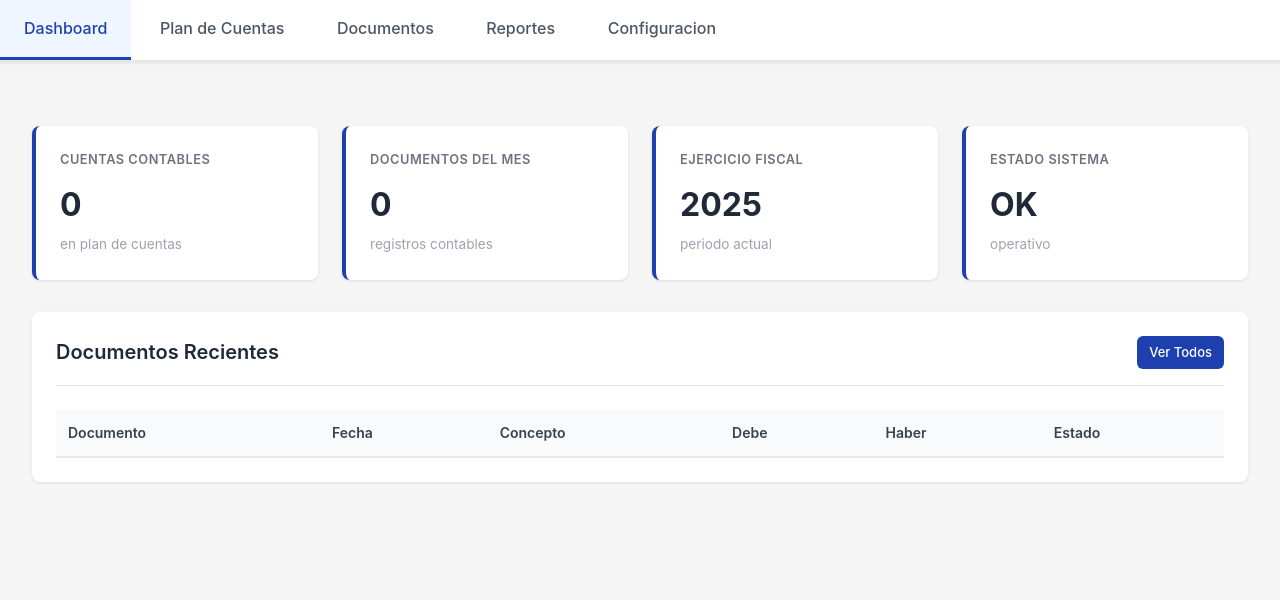
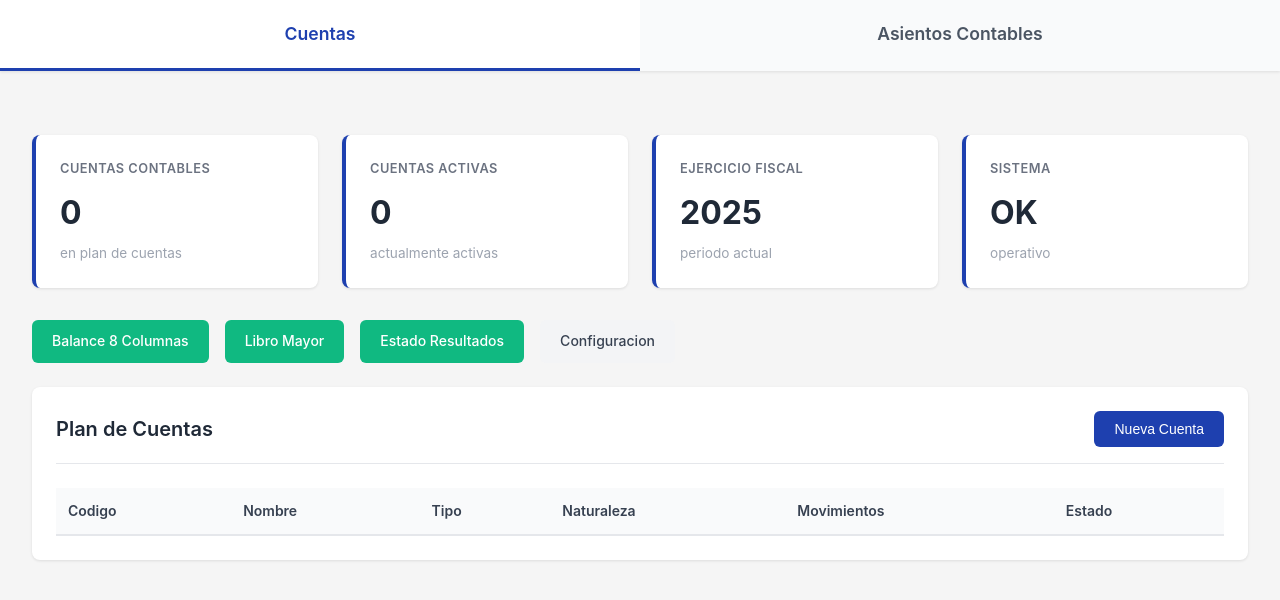
Before and after one commit to isoauditorchile-stack/conecta-erp, a PHP site: page /modules/contabilidad/contabilidad.php in a window 1280 px wide. Shown: the part 120-720 px from the top of the page. Run offline with PHP 8.4, Linux system fonts and the light colour scheme; data that the repository does not hold is empty.

Commit message:
fix: Restructurar modulo Contabilidad a solo 2 pestanas (Cuentas y Asientos Contables)

```diff
--- a/modules/contabilidad/contabilidad.php
+++ b/modules/contabilidad/contabilidad.php
@@ -32,7 +32,7 @@ try {
 $company_id = isset($_SESSION['company_id']) ? $_SESSION['company_id'] : 1;
 $user_id = isset($_SESSION['user_id']) ? $_SESSION['user_id'] : 1;
 
-$action = $_GET['action'] ?? $_POST['action'] ?? 'dashboard';
+$action = $_GET['action'] ?? $_POST['action'] ?? 'accounts';
 $message = '';
 $error = '';
 
@@ -1110,10 +1110,10 @@ try {
         .header { background: linear-gradient(135deg, #1e3a8a 0%, #1e40af 100%); color: white; padding: 1.5rem 2rem; box-shadow: 0 2px 8px rgba(0,0,0,0.15); }
         .header h1 { font-size: 1.75rem; font-weight: 600; margin-bottom: 0.25rem; }
         .header p { opacity: 0.95; font-size: 0.9rem; }
-        .nav { background: white; padding: 0; box-shadow: 0 1px 3px rgba(0,0,0,0.1); margin-bottom: 2rem; border-bottom: 2px solid #e5e7eb; }
-        .nav a { display: inline-block; padding: 1rem 1.5rem; color: #4b5563; text-decoration: none; font-weight: 500; transition: all 0.2s; border-bottom: 3px solid transparent; }
-        .nav a:hover { background: #f9fafb; color: #1e40af; }
-        .nav a.active { color: #1e40af; border-bottom-color: #1e40af; background: #eff6ff; }
+        .tabs { background: white; padding: 0; box-shadow: 0 1px 3px rgba(0,0,0,0.1); margin-bottom: 2rem; display: flex; gap: 0; }
+        .tabs a { flex: 1; text-align: center; padding: 1.25rem 2rem; color: #4b5563; text-decoration: none; font-weight: 600; font-size: 1.1rem; transition: all 0.2s; border-bottom: 3px solid transparent; background: #f9fafb; }
+        .tabs a:hover { background: #e5e7eb; color: #1e40af; }
+        .tabs a.active { color: #1e40af; border-bottom-color: #1e40af; background: white; }
         .container { max-width: 1600px; margin: 0 auto; padding: 2rem; }
         .stats-grid { display: grid; grid-template-columns: repeat(auto-fit, minmax(250px, 1fr)); gap: 1.5rem; margin-bottom: 2rem; }
         .stat-card { background: white; padding: 1.5rem; border-radius: 8px; box-shadow: 0 1px 3px rgba(0,0,0,0.1); border-left: 4px solid #1e40af; }
@@ -1169,12 +1169,9 @@ try {
         <p>Gestion contable empresarial con plan de cuentas, asientos, subledgers, clearing y reportes</p>
     </div>
 
-    <div class="nav">
-        <a href="?action=dashboard" class="<?php echo $action === 'dashboard' ? 'active' : ''; ?>">Dashboard</a>
-        <a href="?action=accounts" class="<?php echo $action === 'accounts' ? 'active' : ''; ?>">Plan de Cuentas</a>
-        <a href="?action=entries" class="<?php echo $action === 'entries' ? 'active' : ''; ?>">Documentos</a>
-        <a href="?action=reports" class="<?php echo $action === 'reports' ? 'active' : ''; ?>">Reportes</a>
-        <a href="?action=settings" class="<?php echo $action === 'settings' ? 'active' : ''; ?>">Configuracion</a>
+    <div class="tabs">
+        <a href="?action=accounts" class="<?php echo $action === 'accounts' ? 'active' : ''; ?>">Cuentas</a>
+        <a href="?action=entries" class="<?php echo $action === 'entries' ? 'active' : ''; ?>">Asientos Contables</a>
     </div>
 
     <div class="container">
@@ -1185,7 +1182,7 @@ try {
             <div class="alert alert-error"><?php echo htmlspecialchars($error); ?></div>
         <?php endif; ?>
 
-        <?php if ($action === 'dashboard'): ?>
+        <?php if ($action === 'accounts'): ?>
         <div class="stats-grid">
             <div class="stat-card">
                 <h3>Cuentas Contables</h3>
@@ -1193,9 +1190,9 @@ try {
                 <div class="label">en plan de cuentas</div>
             </div>
             <div class="stat-card">
-                <h3>Documentos del Mes</h3>
-                <div class="value"><?php echo count($recent_entries); ?></div>
-                <div class="label">registros contables</div>
+                <h3>Cuentas Activas</h3>
+                <div class="value"><?php echo $stats['cuentas_activas'] ?? 0; ?></div>
+                <div class="label">actualmente activas</div>
             </div>
             <div class="stat-card">
                 <h3>Ejercicio Fiscal</h3>
@@ -1203,46 +1200,18 @@ try {
                 <div class="label">periodo actual</div>
             </div>
             <div class="stat-card">
-                <h3>Estado Sistema</h3>
+                <h3>Sistema</h3>
                 <div class="value">OK</div>
                 <div class="label">operativo</div>
             </div>
         </div>
 
-        <div class="card">
-            <div class="card-header">
-                <h2>Documentos Recientes</h2>
-                <a href="?action=entries" class="btn btn-primary btn-small">Ver Todos</a>
-            </div>
-            <div class="table-container">
-                <table>
-                    <thead>
-                        <tr>
-                            <th>Documento</th>
-                            <th>Fecha</th>
-                            <th>Concepto</th>
-                            <th>Debe</th>
-                            <th>Haber</th>
-                            <th>Estado</th>
-                        </tr>
-                    </thead>
-                    <tbody>
-                        <?php foreach ($recent_entries as $entry): ?>
-                        <tr>
-                            <td><strong><?php echo htmlspecialchars($entry['numero_documento']); ?></strong></td>
-                            <td><?php echo date('d/m/Y', strtotime($entry['fecha_contabilizacion'])); ?></td>
-                            <td><?php echo htmlspecialchars(substr($entry['concepto'], 0, 60)); ?></td>
-                            <td>$<?php echo number_format($entry['total_debe'], 2); ?></td>
-                            <td>$<?php echo number_format($entry['total_haber'], 2); ?></td>
-                            <td><span class="badge badge-<?php echo $entry['estado'] === 'contabilizado' ? 'success' : 'warning'; ?>"><?php echo strtoupper($entry['estado']); ?></span></td>
-                        </tr>
-                        <?php endforeach; ?>
-                    </tbody>
-                </table>
-            </div>
+        <div style="margin-bottom: 1.5rem; display: flex; gap: 1rem;">
+            <a href="?action=export_excel&type=balance_8col" class="btn btn-export">Balance 8 Columnas</a>
+            <a href="?action=export_excel&type=libro_mayor" class="btn btn-export">Libro Mayor</a>
+            <a href="?action=export_excel&type=estado_resultados" class="btn btn-export">Estado Resultados</a>
+            <a href="?action=settings" class="btn btn-secondary">Configuracion</a>
         </div>
-
-        <?php elseif ($action === 'accounts'): ?>
         <div class="card">
             <div class="card-header">
                 <h2>Plan de Cuentas</h2>
@@ -1277,10 +1246,39 @@ try {
         </div>
 
         <?php elseif ($action === 'entries'): ?>
+        <div class="stats-grid">
+            <div class="stat-card">
+                <h3>Documentos del Mes</h3>
+                <div class="value"><?php echo count($recent_entries); ?></div>
+                <div class="label">registros contables</div>
+            </div>
+            <div class="stat-card">
+                <h3>Ejercicio Fiscal</h3>
+                <div class="value"><?php echo date('Y'); ?></div>
+                <div class="label">periodo actual</div>
+            </div>
+            <div class="stat-card">
+                <h3>Periodo</h3>
+                <div class="value"><?php echo date('m'); ?></div>
+                <div class="label">mes actual</div>
+            </div>
+            <div class="stat-card">
+                <h3>Sistema</h3>
+                <div class="value">OK</div>
+                <div class="label">operativo</div>
+            </div>
+        </div>
+
+        <div style="margin-bottom: 1.5rem; display: flex; gap: 1rem;">
+            <a href="?action=export_excel&type=aging&tipo=customer" class="btn btn-export">Antiguedad Clientes</a>
+            <a href="?action=export_excel&type=aging&tipo=vendor" class="btn btn-export">Antiguedad Proveedores</a>
+            <a href="?action=export_excel&type=balance_general" class="btn btn-export">Balance General</a>
+        </div>
+
         <div class="card">
             <div class="card-header">
-                <h2>Documentos Contables</h2>
-                <button onclick="alert('Funcion de creacion de documentos')" class="btn btn-primary">Nuevo Documento</button>
+                <h2>Asientos Contables</h2>
+                <button onclick="alert('Funcion de creacion de documentos')" class="btn btn-primary">Nuevo Asiento</button>
             </div>
             <div class="table-container">
                 <table>
@@ -1322,46 +1320,10 @@ try {
             </div>
         </div>
 
-        <?php elseif ($action === 'reports'): ?>
-        <div class="card">
-            <div class="card-header">
-                <h2>Reportes Contables - Exportacion Excel</h2>
-            </div>
-            <div class="report-grid">
-                <div class="report-card">
-                    <h3>Balance de 8 Columnas</h3>
-                    <p>Balance de comprobacion con saldos iniciales, movimientos y saldos finales clasificados por activo/pasivo</p>
-                    <a href="?action=export_excel&type=balance_8col" class="btn btn-export btn-small">Exportar a Excel</a>
-                </div>
-                <div class="report-card">
-                    <h3>Libro Mayor General</h3>
-                    <p>Movimientos detallados por cuenta contable con saldos acumulados y referencias completas</p>
-                    <a href="?action=export_excel&type=libro_mayor" class="btn btn-export btn-small">Exportar a Excel</a>
-                </div>
-                <div class="report-card">
-                    <h3>Antiguedad de Saldos - Clientes</h3>
-                    <p>Analisis de antiguedad de cuentas por cobrar clasificado por rangos de dias (al dia, 1-30, 31-60, 61-90, +90)</p>
-                    <a href="?action=export_excel&type=aging&tipo=customer" class="btn btn-export btn-small">Exportar a Excel</a>
-                </div>
-                <div class="report-card">
-                    <h3>Antiguedad de Saldos - Proveedores</h3>
-                    <p>Analisis de antiguedad de cuentas por pagar clasificado por rangos de dias vencidos</p>
-                    <a href="?action=export_excel&type=aging&tipo=vendor" class="btn btn-export btn-small">Exportar a Excel</a>
-                </div>
-                <div class="report-card">
-                    <h3>Estado de Resultados</h3>
-                    <p>Estado de resultados con ingresos, gastos y utilidad del periodo con clasificacion detallada</p>
-                    <a href="?action=export_excel&type=estado_resultados" class="btn btn-export btn-small">Exportar a Excel</a>
-                </div>
-                <div class="report-card">
-                    <h3>Balance General</h3>
-                    <p>Estado de situacion financiera con activos, pasivos y patrimonio clasificado segun IFRS</p>
-                    <a href="?action=export_excel&type=balance_general" class="btn btn-export btn-small">Exportar a Excel</a>
-                </div>
-            </div>
+        <?php elseif ($action === 'settings'): ?>
+        <div style="margin-bottom: 1.5rem;">
+            <a href="?action=accounts" class="btn btn-secondary">Volver a Cuentas</a>
         </div>
-
-        <?php elseif ($action === 'settings'): ?>
         <div class="card">
             <div class="card-header">
                 <h2>Configuracion del Modulo Contable</h2>
```
